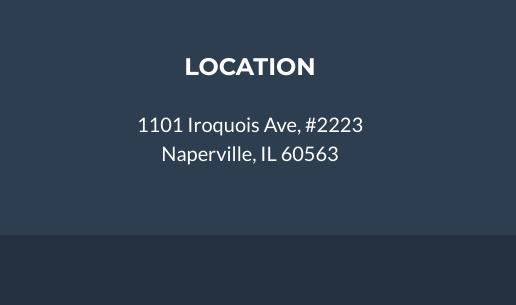
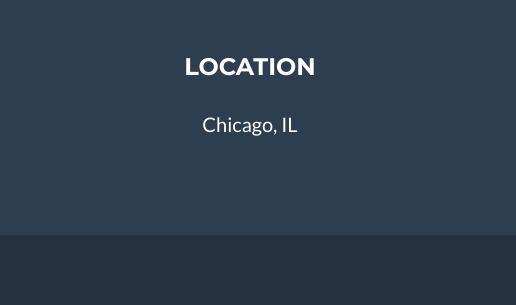
Before and after one commit to KiranRiddle7/KiranKK7, a website: page index.html in a window 1280 px wide. Shown: the part 4503-4808 px from the top of the page, 0-516 px from the left. Drawn offline with nearby package versions, Linux system fonts and the light colour scheme.

Commit message:
Address Change

```diff
--- a/index.html
+++ b/index.html
@@ -397,8 +397,8 @@
                 <div class="row">
                     <div class="footer-col col-md-4">
                         <h3>Location</h3>
-                        <p>1101 Iroquois Ave, #2223
-                            <br>Naperville, IL 60563</p>
+                        <p> Chicago, IL
+                            <br> </p>
                     </div>
                     <div class="footer-col col-md-4">
                         <h3>Around the Web</h3>
```
